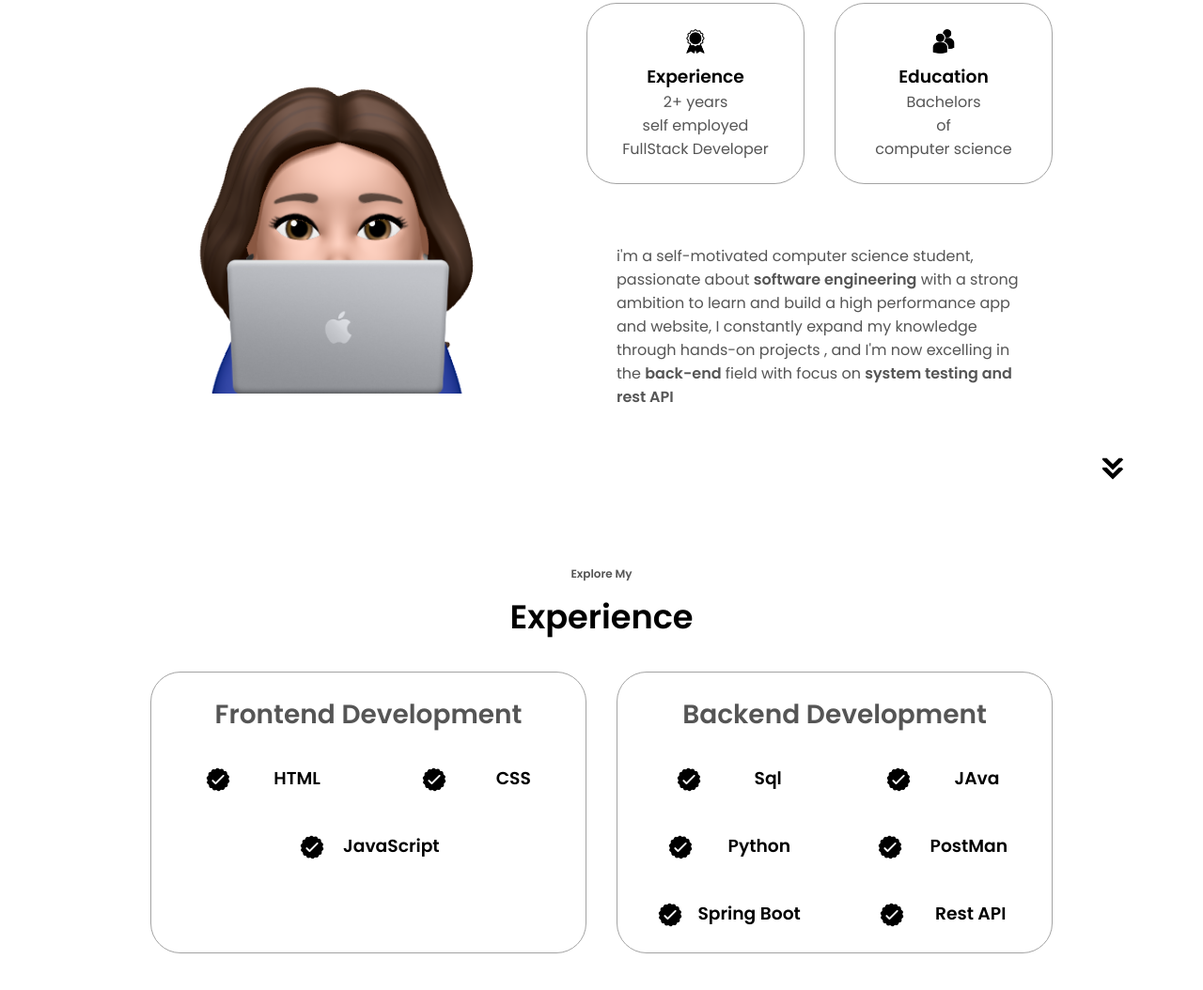
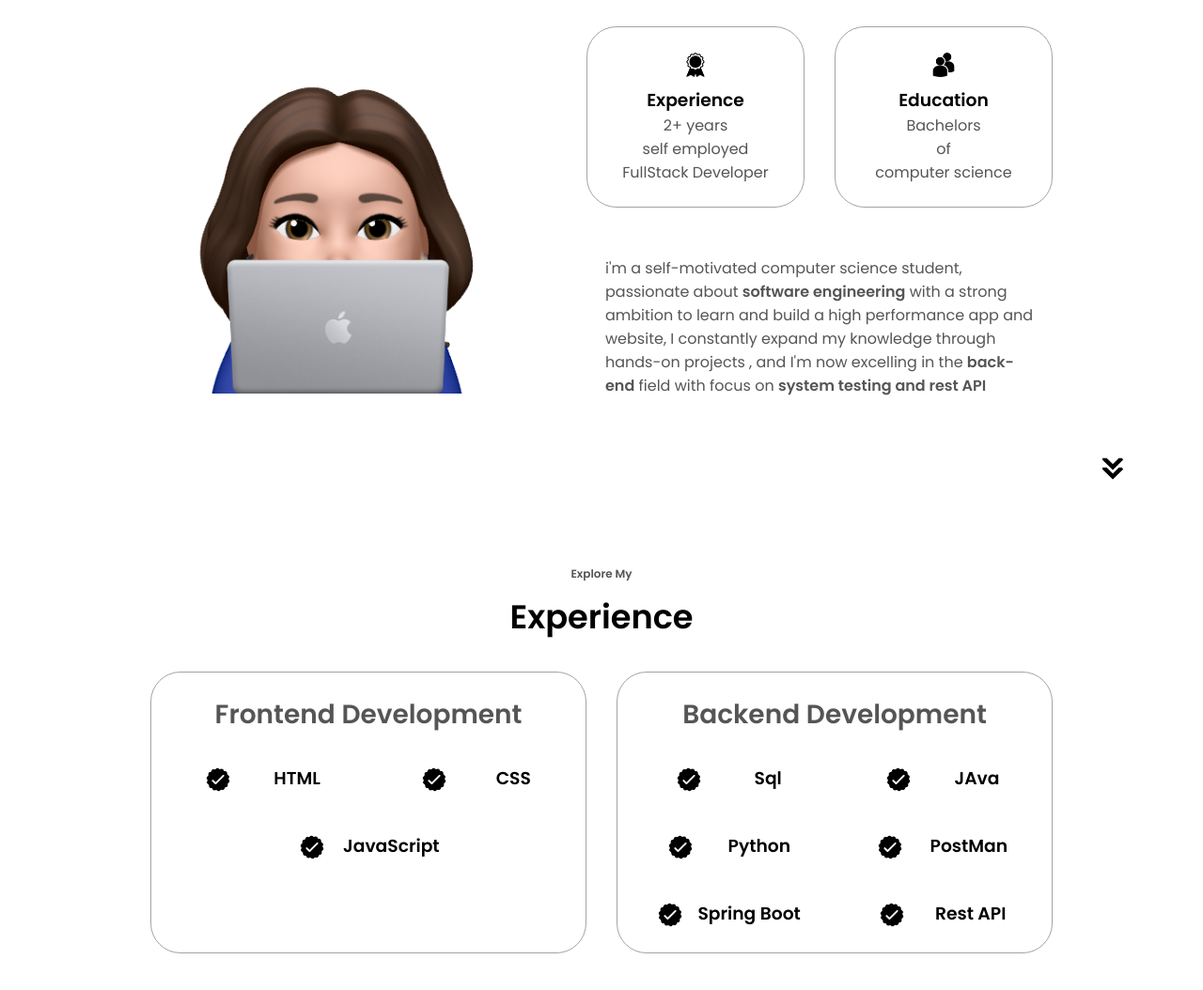
Before and after one commit to Alanoudv/portfolio, a plain HTML site: page index.html in a window 1280 px wide. Shown: the part 1109-2163 px from the top of the page at 94% size. Drawn offline with Linux system fonts and the light colour scheme.

Commit message:
Update style.css

```diff
--- a/style.css
+++ b/style.css
@@ -360,11 +360,11 @@ margin-top: 20px;
 }
 
 .text-container{
-  margin-bottom: 2rem;
-  margin-top: 2rem;
-  margin-left: 2rem;
-  margin-right: 2rem;
-  justify-content: space-around;
+  margin-bottom: 20px;
+  margin-top: 20px;
+  margin-left: 20px;
+  margin-right: 20px;
+
 }
 
 .about-containers {
```
